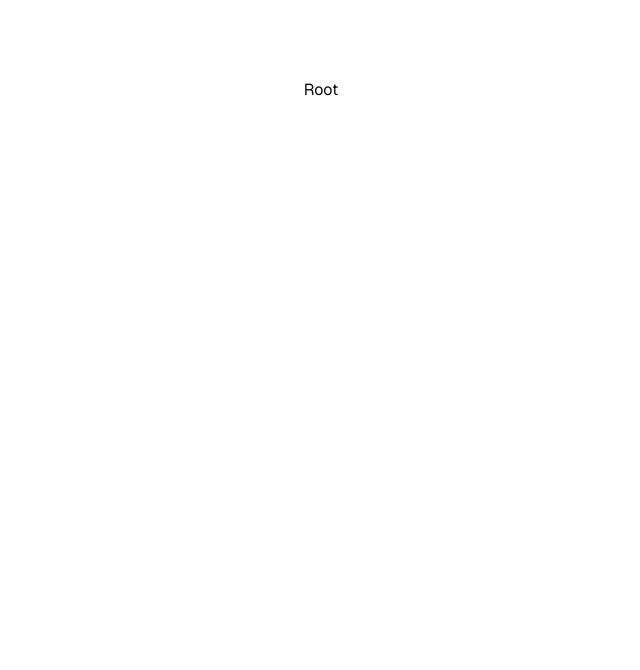
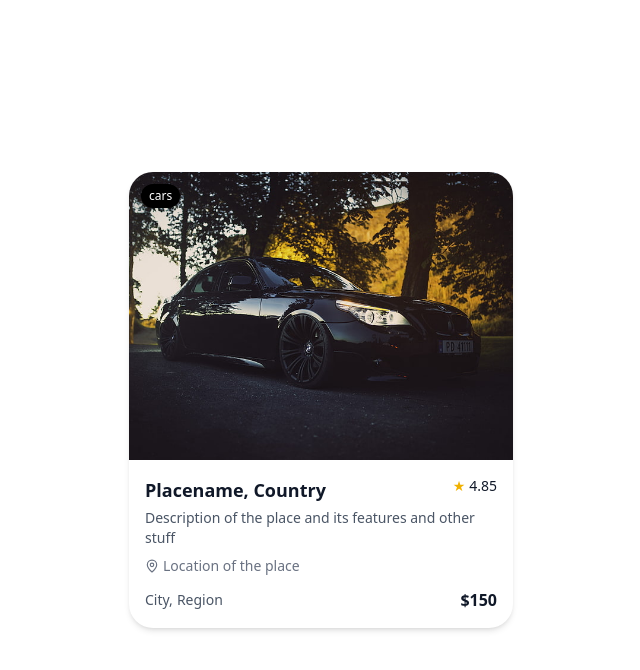
Before and after one commit to MxHabob/Safar, a Next.js app in the folder safar_frontend/: page / in a window 1280 px wide. Shown: the top 670 px of the page, without its empty margins (319-959 px from the left). Built offline with nearby package versions, Linux system fonts and the light colour scheme.

Commit message:
add place card component

```diff
--- a/safar_frontend/src/app/page.tsx
+++ b/safar_frontend/src/app/page.tsx
@@ -1,7 +1,38 @@
+import PlaceCard from "@/components/custom/place-card";
+
 export default function Home() {
+  const placeData = {
+    id: "1",
+    name: "Placename",
+    country: "Country",
+    city: "City",
+    region: "Region",
+    rating: 4.85,
+    description: "Description of the place and its features and other stuff",
+    location: "Location of the place",
+    images: [
+      "/images/image1.jpg",
+      "/images/image1.jpg",
+      "/images/image1.jpg",
+      "/images/image1.jpg",
+      "/images/image1.jpg",
+
+    ],
+    is_available: true,
+    price: 150,
+    currency: "USD",
+    category: "cars",
+    metadata: {
+      amenities: ["WiFi", "Parking", "Air Conditioning"],
+    },
+  }
+
   return (
-    <div className="grid grid-rows-[20px_1fr_20px] items-center justify-items-center min-h-screen p-8 pb-20 gap-16 sm:p-20 font-[family-name:var(--font-geist-sans)]">
-      <h1>Root</h1>
-    </div>
+
+    <main className="flex min-h-screen flex-col items-center justify-center p-8">
+      <div className="w-full max-w-sm">
+        <PlaceCard {...placeData} />
+      </div>
+    </main>
   );
 }
--- /dev/null
+++ b/safar_frontend/src/components/custom/place-card.tsx
@@ -0,0 +1,156 @@
+"use client"
+
+import { useState } from "react"
+import Image from "next/image"
+import { Heart, MapPin, ChevronRight, ChevronLeft } from "lucide-react"
+import { cn } from "@/lib/utils"
+
+interface PlaceCardProps {
+  id: string
+  name: string
+  country: string
+  city?: string
+  region?: string
+  rating: number
+  description: string
+  location: string
+  images: string[]
+  is_available: boolean
+  price: number
+  currency: string
+  category: string
+  metadata?: {
+    amenities: string[];
+  };
+  onFavorite?: (id: string) => void
+}
+
+export default function PlaceCard({
+  id,
+  name,
+  country,
+  city,
+  region,
+  rating,
+  description,
+  location,
+  images,
+  is_available,
+  price,
+  currency,
+  category,
+  onFavorite,
+}: PlaceCardProps) {
+  const [currentImageIndex, setCurrentImageIndex] = useState(0)
+  const [isFavorite, setIsFavorite] = useState(false)
+
+  const nextImage = () => {
+    setCurrentImageIndex((prev) => (prev + 1) % images.length)
+  }
+
+  const prevImage = () => {
+    setCurrentImageIndex((prev) => (prev - 1 + images.length) % images.length)
+  }
+
+  const handleFavorite = () => {
+    setIsFavorite(!isFavorite)
+    if (onFavorite) {
+      onFavorite(id)
+    }
+  }
+
+  const formattedPrice = new Intl.NumberFormat("en-US", {
+    style: "currency",
+    currency: currency,
+    minimumFractionDigits: 0,
+    maximumFractionDigits: 0,
+  }).format(price)
+
+  return (
+    <div className="relative w-full max-w-sm rounded-3xl bg-white dark:bg-gray-800 shadow-md dark:shadow-gray-900/30 overflow-hidden group transition-colors">
+      <div className="relative aspect-[4/3] w-full overflow-hidden">
+        <Image
+          src={images[currentImageIndex] || "/placeholder.svg?height=300&width=400"}
+          alt={name}
+          fill
+          className="object-cover"
+          sizes="(max-width: 768px) 100vw, 400px"
+        />
+
+        <div className="absolute top-3 left-3 bg-black dark:bg-gray-900 text-white text-xs font-medium px-2 py-1 rounded-full">
+          {category}
+        </div>
+
+        <button
+          onClick={handleFavorite}
+          className="absolute top-3 right-3 bg-white/80 dark:bg-gray-800/80 p-1.5 rounded-full opacity-0 group-hover:opacity-100 transition-opacity duration-200"
+        >
+          <Heart
+            className={cn("h-5 w-5", isFavorite ? "fill-red-500 text-red-500" : "text-gray-700 dark:text-gray-300")}
+          />
+        </button>
+
+        {images.length > 1 && (
+          <>
+            <button
+              onClick={prevImage}
+              className="absolute left-2 top-1/2 -translate-y-1/2 bg-white/80 dark:bg-gray-800/80 p-1 rounded-full opacity-0 group-hover:opacity-100 transition-opacity duration-200"
+            >
+              <ChevronLeft className="h-5 w-5 text-gray-700 dark:text-gray-300" />
+            </button>
+            <button
+              onClick={nextImage}
+              className="absolute right-2 top-1/2 -translate-y-1/2 bg-white/80 dark:bg-gray-800/80 p-1 rounded-full opacity-0 group-hover:opacity-100 transition-opacity duration-200"
+            >
+              <ChevronRight className="h-5 w-5 text-gray-700 dark:text-gray-300" />
+            </button>
+          </>
+        )}
+
+        {images.length > 1 && (
+          <div className="absolute bottom-3 left-1/2 -translate-x-1/2 flex gap-1 opacity-0 group-hover:opacity-100 transition-opacity duration-200">
+            {images.map((_, index) => (
+              <div
+                key={index}
+                className={cn("w-1.5 h-1.5 rounded-full", index === currentImageIndex ? "bg-white" : "bg-white/50")}
+              />
+            ))}
+          </div>
+        )}
+
+        {!is_available && (
+          <div className="absolute inset-0 bg-black/50 flex items-center justify-center">
+            <span className="text-white font-medium">Not Available</span>
+          </div>
+        )}
+      </div>
+
+      <div className="p-4">
+        <div className="flex justify-between items-start mb-1">
+          <h3 className="font-semibold text-lg text-gray-900 dark:text-white">
+            {name}, {country}
+          </h3>
+          <div className="flex items-center gap-1">
+            <span className="text-sm font-medium text-yellow-500">★</span>
+            <span className="text-sm font-medium text-gray-900 dark:text-white">{rating.toFixed(2)}</span>
+          </div>
+        </div>
+
+        <p className="text-sm text-gray-600 dark:text-gray-300 mb-2 line-clamp-2">{description}</p>
+
+        <div className="flex items-center text-gray-500 dark:text-gray-400 text-sm mb-3">
+          <MapPin className="h-3.5 w-3.5 mr-1" />
+          <span>{location}</span>
+        </div>
+
+        <div className="flex justify-between items-center">
+          <div className="text-sm text-gray-600 dark:text-gray-400">
+            {city && <span className="mr-1">{city},</span>}
+            {region && <span>{region}</span>}
+          </div>
+          <div className="font-semibold text-base text-gray-900 dark:text-white">{formattedPrice}</div>
+        </div>
+      </div>
+    </div>
+  )
+}
```
Also changed, not shown: safar_frontend/public/images/image1.jpg (added).
